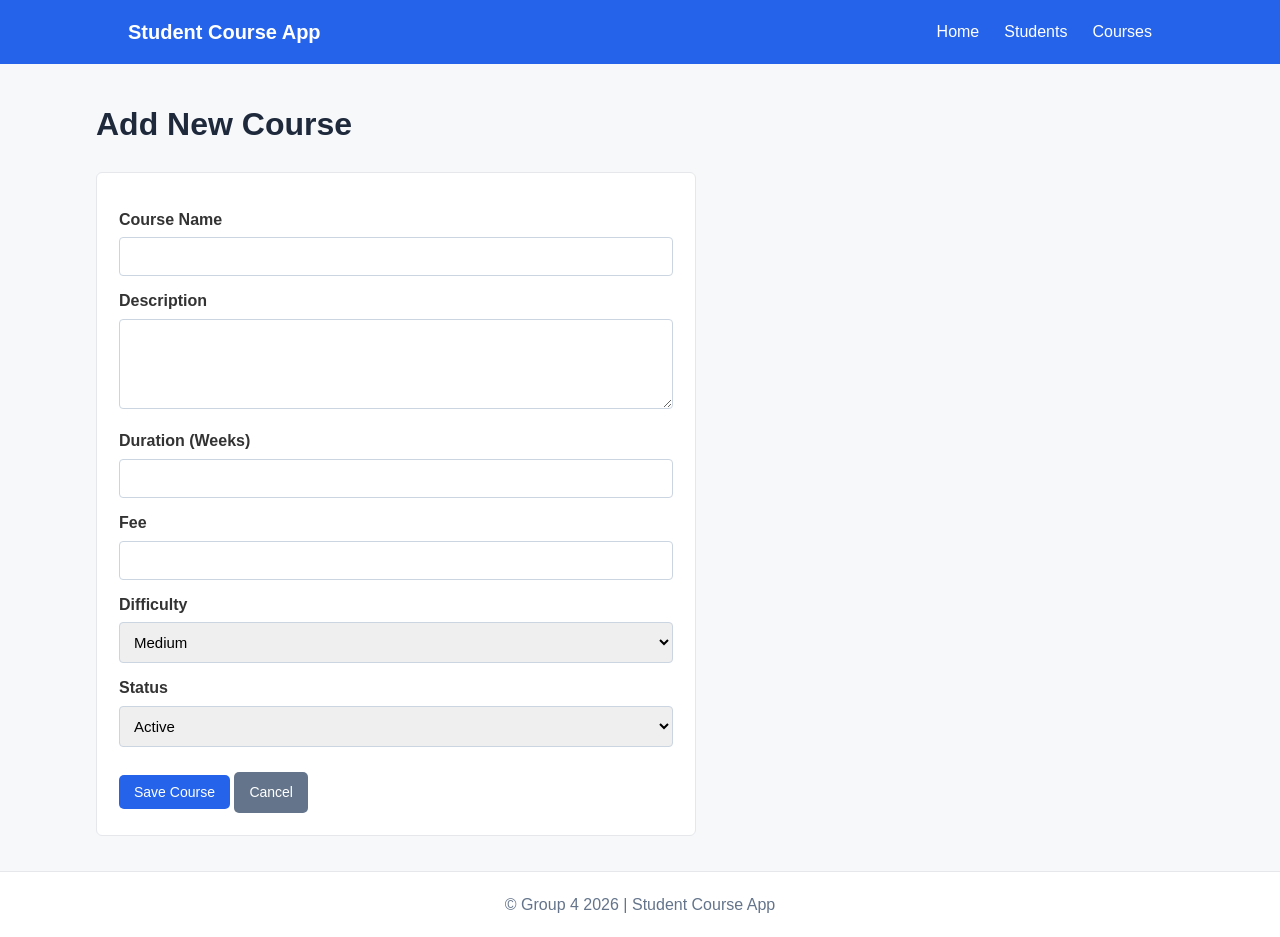
After one commit to np03cs4a240372-tech/6CS056-Advanced_FullStack, a Laravel app: page /courses/create in a window 1280 px wide. The commit adds this page. Run offline with Laravel 12, Linux system fonts and the light colour scheme.

Commit message:
fixed courses view ui

```diff
--- /dev/null
+++ b/app/Http/Controllers/CourseController.php
@@ -0,0 +1,73 @@
+<?php
+
+namespace App\Http\Controllers;
+
+use App\Models\Course;
+use Illuminate\Http\Request;
+
+class CourseController extends Controller
+{
+    public function index()
+    {
+        $courses = Course::all();
+
+        return view('course.index', compact('courses'));
+    }
+
+    public function create()
+    {
+        return view('course.create');
+    }
+
+    public function store(Request $request)
+    {
+        $validated = $request->validate([
+            'name' => 'required|string|max:255',
+            'description' => 'nullable|string',
+            'duration' => 'required|integer|min:1',
+            'fee' => 'required|numeric|min:0',
+            'difficulty' => 'required|in:Easy,Medium,Hard',
+            'is_active' => 'required|boolean',
+        ]);
+
+        Course::create($validated);
+
+        return redirect()->route('courses.index')
+            ->with('success', 'Course created successfully.');
+    }
+
+    public function show(Course $course)
+    {
+        return view('course.show', compact('course'));
+    }
+
+    public function edit(Course $course)
+    {
+        return view('course.edit', compact('course'));
+    }
+
+    public function update(Request $request, Course $course)
+    {
+        $validated = $request->validate([
+            'name' => 'required|string|max:255',
+            'description' => 'nullable|string',
+            'duration' => 'required|integer|min:1',
+            'fee' => 'required|numeric|min:0',
+            'difficulty' => 'required|in:Easy,Medium,Hard',
+            'is_active' => 'required|boolean',
+        ]);
+
+        $course->update($validated);
+
+        return redirect()->route('courses.index')
+            ->with('success', 'Course updated successfully.');
+    }
+
+    public function destroy(Course $course)
+    {
+        $course->delete();
+
+        return redirect()->route('courses.index')
+            ->with('success', 'Course deleted successfully.');
+    }
+}
--- a/resources/views/components/layout.blade.php
+++ b/resources/views/components/layout.blade.php
@@ -1,26 +1,196 @@
 @props([
-"title" => "Student Course App"
+    "title" => "Student Course App"
 ])
 
 <!DOCTYPE html>
 <html lang="en">
-
 <head>
     <meta charset="UTF-8">
     <meta name="viewport" content="width=device-width, initial-scale=1.0">
-    <title>{{ $title }}</title>
+    <title>{{ $title }} | Student Course App</title>
+
+    <style>
+        * {
+            box-sizing: border-box;
+        }
+
+        body {
+            margin: 0;
+            font-family: Arial, sans-serif;
+            background: #f7f8fa;
+            color: #333;
+            line-height: 1.6;
+        }
+
+        .navbar {
+            background: #2563eb;
+            padding: 16px 10%;
+            display: flex;
+            justify-content: space-between;
+            align-items: center;
+        }
+
+        .navbar a {
+            color: white;
+            text-decoration: none;
+        }
+
+        .brand {
+            font-size: 20px;
+            font-weight: bold;
+        }
+
+        .nav-links {
+            display: flex;
+            gap: 25px;
+        }
+
+        .nav-links a:hover {
+            text-decoration: underline;
+        }
+
+        main {
+            width: 85%;
+            max-width: 1100px;
+            margin: 35px auto;
+            min-height: 70vh;
+        }
+
+        h1 {
+            color: #1e293b;
+        }
+
+        table {
+            width: 100%;
+            border-collapse: collapse;
+            background: white;
+            margin-top: 20px;
+        }
+
+        th, td {
+            padding: 12px;
+            border: 1px solid #e5e7eb;
+            text-align: left;
+        }
+
+        th {
+            background: #eff6ff;
+        }
+
+        a, button {
+            cursor: pointer;
+        }
+
+        .btn {
+            display: inline-block;
+            padding: 9px 15px;
+            background: #2563eb;
+            color: white;
+            border: none;
+            border-radius: 5px;
+            text-decoration: none;
+            font-size: 14px;
+        }
+
+        .btn:hover {
+            background: #1d4ed8;
+        }
+
+        .btn-danger {
+            background: #dc2626;
+        }
+
+        .btn-secondary {
+            background: #64748b;
+        }
+
+        form {
+            max-width: 600px;
+            background: white;
+            padding: 22px;
+            border: 1px solid #e5e7eb;
+            border-radius: 6px;
+        }
+
+        label {
+            display: block;
+            margin: 12px 0 5px;
+            font-weight: bold;
+        }
+
+        input, textarea, select {
+            width: 100%;
+            padding: 10px;
+            border: 1px solid #cbd5e1;
+            border-radius: 4px;
+            font-size: 15px;
+        }
+
+        textarea {
+            min-height: 90px;
+        }
+
+        .success {
+            background: #dcfce7;
+            color: #166534;
+            padding: 12px;
+            margin: 15px 0;
+            border-radius: 5px;
+        }
+
+        .errors {
+            background: #fee2e2;
+            color: #991b1b;
+            padding: 12px 30px;
+            margin-bottom: 15px;
+        }
+
+        footer {
+            text-align: center;
+            padding: 20px;
+            background: #fff;
+            border-top: 1px solid #e5e7eb;
+            color: #64748b;
+        }
+
+        .home-box {
+            background: white;
+            padding: 35px;
+            border: 1px solid #e5e7eb;
+            border-radius: 7px;
+        }
+
+        @media (max-width: 650px) {
+            .navbar {
+                padding: 15px 5%;
+                flex-direction: column;
+                gap: 12px;
+            }
+
+            .nav-links {
+                gap: 16px;
+            }
+
+            main {
+                width: 94%;
+            }
+
+            table {
+                font-size: 13px;
+            }
+        }
+    </style>
 </head>
 
 <body>
     <x-navbar />
 
-    <div style="width:80%; margin:auto;">
+    <main>
         {{ $slot }}
-    </div>
+    </main>
 
-    <div>
-        &copy; Group 4 {{ date("Y") }}
-    </div>
+    <footer>
+        &copy; Group 4 {{ date("Y") }} | Student Course App
+    </footer>
 </body>
-
 </html>
--- a/resources/views/components/navbar.blade.php
+++ b/resources/views/components/navbar.blade.php
@@ -1,4 +1,9 @@
-<nav style="display: flex; width:100%; justify-content:space-between;">
-    <a href="/">Student Course App</a>
-    <a href="{{ route('students.index') }}">Students</a>
+<nav class="navbar">
+    <a class="brand" href="{{ route('home') }}">Student Course App</a>
+
+    <div class="nav-links">
+        <a href="{{ route('home') }}">Home</a>
+        <a href="{{ route('students.index') }}">Students</a>
+        <a href="{{ route('courses.index') }}">Courses</a>
+    </div>
 </nav>
--- /dev/null
+++ b/resources/views/course/create.blade.php
@@ -0,0 +1,46 @@
+<x-layout title="Create Course">
+    <h1>Add New Course</h1>
+
+    @if ($errors->any())
+        <ul class="errors">
+            @foreach ($errors->all() as $error)
+                <li>{{ $error }}</li>
+            @endforeach
+        </ul>
+    @endif
+
+    <form action="{{ route('courses.store') }}" method="POST">
+        @csrf
+
+        <label>Course Name</label>
+        <input name="name" value="{{ old('name') }}" required>
+
+        <label>Description</label>
+        <textarea name="description">{{ old('description') }}</textarea>
+
+        <label>Duration (Weeks)</label>
+        <input type="number" name="duration"
+               value="{{ old('duration') }}" min="1" required>
+
+        <label>Fee</label>
+        <input type="number" name="fee" step="0.01"
+               value="{{ old('fee') }}" min="0" required>
+
+        <label>Difficulty</label>
+        <select name="difficulty" required>
+            <option value="Easy">Easy</option>
+            <option value="Medium" selected>Medium</option>
+            <option value="Hard">Hard</option>
+        </select>
+
+        <label>Status</label>
+        <select name="is_active" required>
+            <option value="1">Active</option>
+            <option value="0">Inactive</option>
+        </select>
+
+        <br><br>
+        <button class="btn">Save Course</button>
+        <a class="btn btn-secondary" href="{{ route('courses.index') }}">Cancel</a>
+    </form>
+</x-layout>
--- a/routes/api.php
+++ b/routes/api.php
@@ -9,5 +9,8 @@ Route::get('/user', function (Request $request) {
     return $request->user();
 })->middleware('auth:sanctum');
 
-Route::apiResource('students', StudentController::class);
-Route::apiResource('courses', CourseController::class);
+Route::apiResource('students', StudentController::class)
+    ->names('api.students');
+
+Route::apiResource('courses', CourseController::class)
+    ->names('api.courses');
--- a/routes/web.php
+++ b/routes/web.php
@@ -2,9 +2,11 @@
 
 use Illuminate\Support\Facades\Route;
 use App\Http\Controllers\StudentController;
+use App\Http\Controllers\CourseController;
 
 Route::get('/', function () {
     return view('welcome');
-});
+})->name('home');
 
-Route::resource("students", StudentController::class);
+Route::resource('students', StudentController::class);
+Route::resource('courses', CourseController::class);
```
Also changed, not shown: resources/views/course/edit.blade.php (added, +54 -0 lines), resources/views/course/index.blade.php (added, +57 -0 lines), resources/views/course/show.blade.php (added, +14 -0 lines), resources/views/student/index.blade.php (+31 -23 lines), resources/views/welcome.blade.php (+22 -2 lines).
